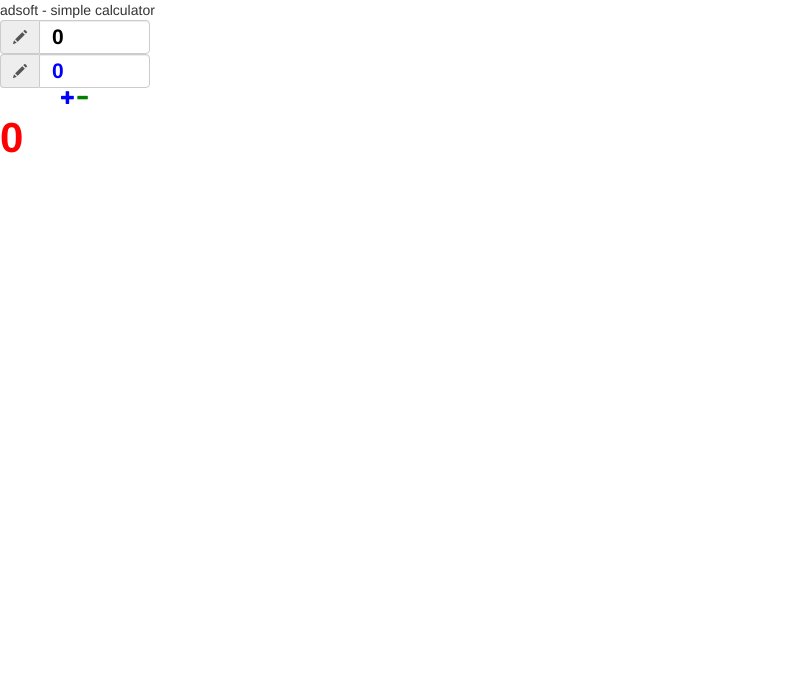
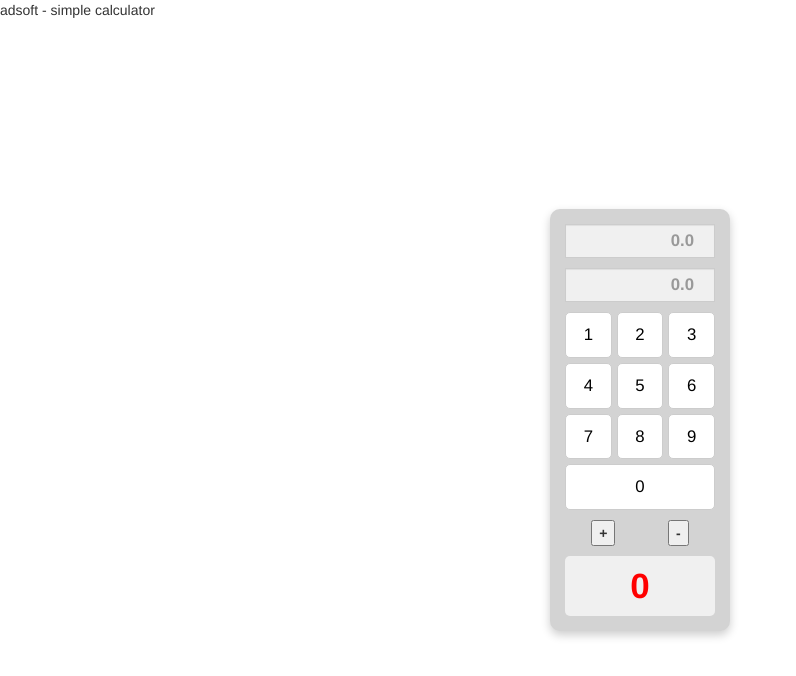
Before and after one commit to MiguelLaraB/integration-mat-testing, an Angular app: page / in a window 1280 px wide. Shown: the top 676 px of the page, without its empty margins (0-796 px from the left). Built offline with nearby package versions, Linux system fonts and the light colour scheme.

Commit message:
suma created

```diff
--- a/src/app/ui/ui.component.css
+++ b/src/app/ui/ui.component.css
@@ -1,35 +1,81 @@
+.calculator-container {
+    display: flex;
+    justify-content: center;
+    align-items: center;
+    height: 100vh;
+  }
+
   .calculator {
-    width: 150px;
+    width: 180px;
     text-align: center;
-    color: #999;
+    padding: 15px;
+    background-color: #d3d3d3;
+    border-radius: 10px;
+    box-shadow: 0 4px 10px rgba(0, 0, 0, 0.2);
+  }
+
+  .input-group {
+    margin-bottom: 10px;
   }
 
   .result {
-    font-size: 3.0em;
+    font-size: 2.5em;
     font-weight: bold;
     color: red;
-
+    margin-top: 10px;
+    display: block;
+    text-align: center;
+    padding: 5px;
+    background-color: #f0f0f0;
+    border-radius: 5px;
   }
 
-.operator1 {
-    font-size: 1.5em;
+  .operator1,
+  .operator2 {
+    font-size: 1.2em;
     font-weight: bold;
     color: black;
-
+    background-color: #f0f0f0;
+    padding: 5px;
+    border: 1px solid #ccc;
+    border-radius: 5px;
+    text-align: right;
   }
 
-.operator2 {
-    font-size: 1.5em;
-    font-weight: bold;
-    color: blue;
-
+  .button-grid {
+    display: grid;
+    grid-template-columns: repeat(3, 1fr);
+    gap: 5px;
+    margin-top: 10px;
   }
 
-.addition-button {
+  .button-grid button {
+    width: 100%;
+    padding: 10px;
+    font-size: 1.2em;
+    color: black;
+    background-color: #ffffff;
+    border: 1px solid #ccc;
+    border-radius: 5px;
     cursor: pointer;
-    color: blue;
+    transition: background-color 0.3s;
   }
-.substraction-button {
-    cursor: pointer;
-    color: green;
+
+  /* Asegura que el botón '0' ocupe toda la última fila */
+  .button-grid button:nth-child(10) {
+    grid-column: span 3;
   }
+
+  .button-grid button:hover {
+    background-color: #e0e0e0;
+  }
+
+  .button-row {
+    display: flex;
+    justify-content: space-around;
+    margin-top: 10px;
+  }
+
+  .operator-button {
+    font-weight: bold;
+  }
--- a/src/app/ui/ui.component.html
+++ b/src/app/ui/ui.component.html
@@ -1,23 +1,42 @@
-<div class="calculator">
-
-    <form>
+<div class="calculator-container">
+    <div class="calculator">
+      <form>
         <div class="input-group">
-            <span class="input-group-addon"><i class="glyphicon glyphicon-pencil"></i></span>
-            <input id="operator1" [(ngModel)]="operator1" type="number" class="form-control operator1" name="operator1" placeholder="0.0">
+          <input
+            id="operator1"
+            [(ngModel)]="operator1"
+            type="number"
+            class="form-control operator1"
+            name="operator1"
+            placeholder="0.0"
+            (click)="setActiveField('operator1')"
+          />
         </div>
 
         <div class="input-group">
-            <span class="input-group-addon"><i class="glyphicon glyphicon-pencil"></i></span>
-            <input id="operator2" [(ngModel)]="operator2" type="number" class="form-control operator2" name="operator2" placeholder="0.0">
+          <input
+            id="operator2"
+            [(ngModel)]="operator2"
+            type="number"
+            class="form-control operator2"
+            name="operator2"
+            placeholder="0.0"
+            (click)="setActiveField('operator2')"
+          />
         </div>
-    </form>
+      </form>
 
-    <i class="glyphicon glyphicon-plus addition-button"
-        (click)="addition()"></i>
+      <div class="button-grid">
+        <button *ngFor="let num of numbers" (click)="appendNumber(num)">
+          {{ num }}
+        </button>
+      </div>
 
-    <i class="glyphicon glyphicon-minus substraction-button"
-        (click)="substraction()"></i>
+      <div class="button-row">
+        <button class="operator-button" (click)="addition()">+</button>
+        <button class="operator-button" (click)="substraction()">-</button>
+      </div>
 
-</div>
-
-<span class="result">{{ result }}</span>
+      <span class="result">{{ result }}</span>
+    </div>
+  </div>
--- a/src/app/ui/ui.component.ts
+++ b/src/app/ui/ui.component.ts
@@ -1,5 +1,5 @@
 import { Component, OnInit } from '@angular/core';
-import { addition } from "../addition/addition"
+import { addition } from "../addition/addition";
 
 @Component({
   selector: 'app-ui',
@@ -7,24 +7,30 @@ import { addition } from "../addition/addition"
   styleUrls: ['./ui.component.css']
 })
 export class UiComponent implements OnInit {
+  result = 0;
+  operator1: string = ''; // Cambiado a string para permitir múltiples dígitos
+  operator2: string = ''; // Cambiado a string para permitir múltiples dígitos
+  numbers = [1, 2, 3, 4, 5, 6, 7, 8, 9, 0]; // Botones numéricos
+  activeField: 'operator1' | 'operator2' = 'operator1'; // Campo activo
 
-  constructor() { }
+  ngOnInit() {}
 
-  result = 0;
-  operator1 = 0;
-  operator2 = 0;
-
-  ngOnInit() {
+  // Método para agregar un número al operador correspondiente
+  appendNumber(num: number) {
+    if (this.activeField === 'operator1') {
+      this.operator1 += num.toString(); // Agrega el número al primer operador
+    } else {
+      this.operator2 += num.toString(); // Agrega el número al segundo operador
+    }
   }
 
   addition() {
-    let myresult = 0;
-    myresult = addition(this.operator1, this.operator2);
-    this.result = myresult;
+    const num1 = Number(this.operator1);
+    const num2 = Number(this.operator2);
+    this.result = addition(num1, num2);
   }
-
-  substraction() {
-    alert("substraction here !");
+  // Métodos para establecer el campo activo
+  setActiveField(field: 'operator1' | 'operator2') {
+    this.activeField = field;
   }
-
 }
```
Lines whose indentation alone changed are shown as unchanged.
